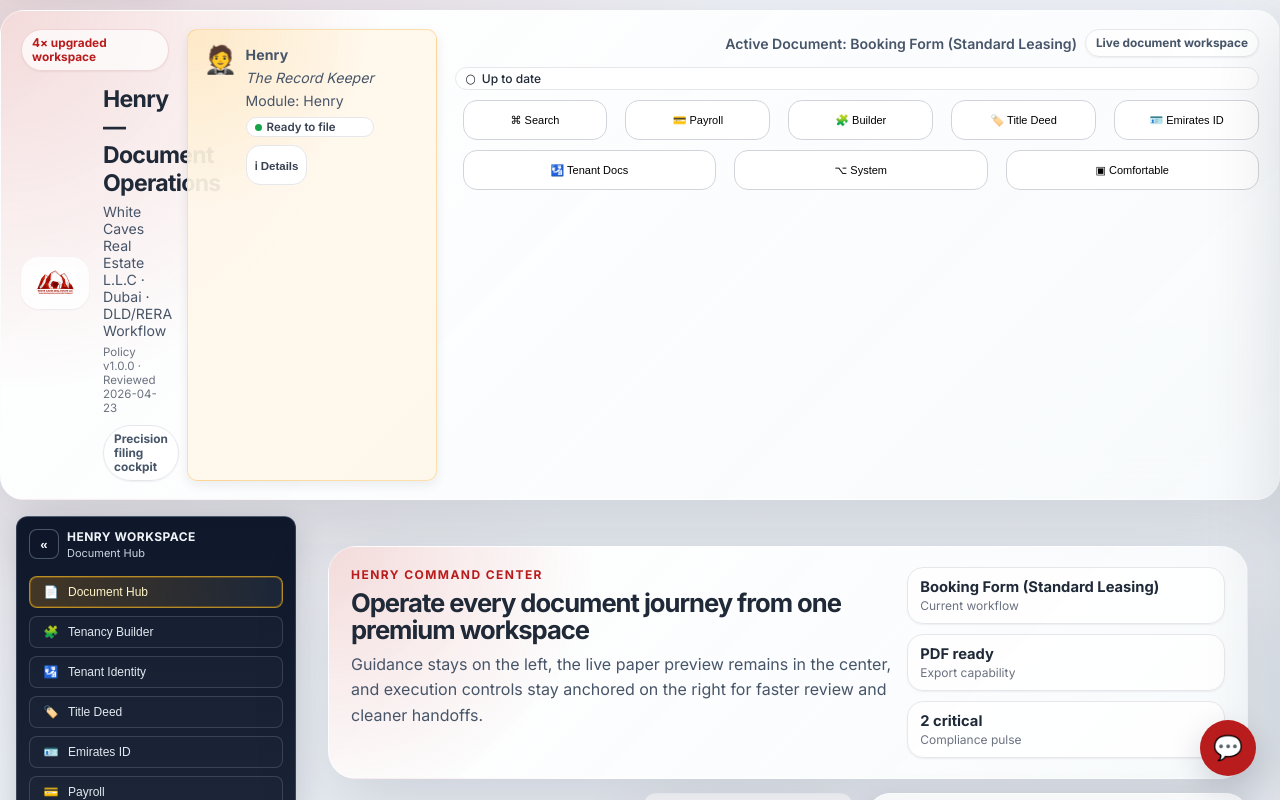
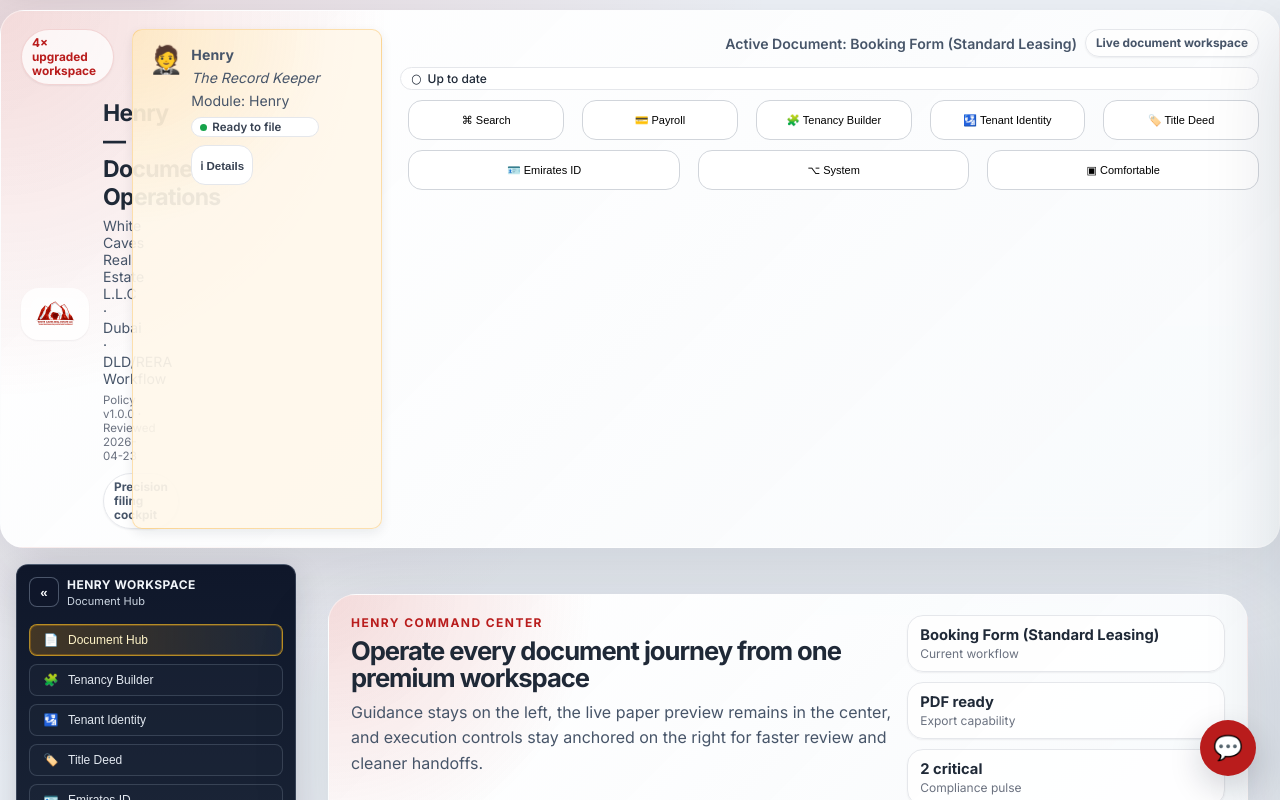
Before and after one commit to arslan9024/Henry, a React (Vite) app: page / in a window 1280 px wide. Shown: the top 800 px of the page. Built offline with nearby package versions, Linux system fonts and the light colour scheme; what @react-pdf/renderer would draw is missing.

Commit message:
refactor(nav): derive topbar module shortcuts from centralized route registry

```diff
--- a/src/components/TopNavbar.jsx
+++ b/src/components/TopNavbar.jsx
@@ -1,17 +1,14 @@
 import React, { useCallback, useEffect, useRef, useState } from 'react';
 import { useSelector, useDispatch } from 'react-redux';
 import { selectActiveTemplateLabel, selectPolicyMeta, selectHenry } from '../store/selectors';
+import { APP_PAGE_NAV_ITEMS, APP_PAGES, navigateToPage, selectCurrentPage } from '../store/appRouteSlice';
 import {
-  APP_PAGES,
-  selectCurrentPage,
-  goToPayroll,
-  goToDocumentHub,
-  goToTenancyBuilder,
-  goToTitleDeed,
-  goToEmiratesId,
-  goToTenantIdentityDocs,
-} from '../store/appRouteSlice';
-import { openCommandPalette as openCommandPaletteCommand, toggleLeftRail } from '../store/uiCommandSlice';
+  closeCommandPalette,
+  closeDrawer,
+  closePreview,
+  openCommandPalette as openCommandPaletteCommand,
+  toggleLeftRail,
+} from '../store/uiCommandSlice';
 import useDensity from '../hooks/useDensity';
 import useTheme from '../hooks/useTheme';
 import AutosaveIndicator from './AutosaveIndicator';
@@ -42,29 +39,27 @@
     dispatch(openCommandPaletteCommand());
   }, [dispatch]);
 
+  const handleNavigate = useCallback(
+    (targetPage) => {
+      dispatch(navigateToPage(targetPage));
+      dispatch(closeDrawer());
+      dispatch(closePreview());
+      dispatch(closeCommandPalette());
+    },
+    [dispatch],
+  );
+
   const togglePage = useCallback(() => {
     if (currentPage === APP_PAGES.PAYROLL) {
-      dispatch(goToDocumentHub());
+      handleNavigate(APP_PAGES.DOCUMENT_HUB);
     } else {
-      dispatch(goToPayroll());
+      handleNavigate(APP_PAGES.PAYROLL);
     }
-  }, [currentPage, dispatch]);
+  }, [currentPage, handleNavigate]);
 
-  const goToBuilderPage = useCallback(() => {
-    dispatch(goToTenancyBuilder());
-  }, [dispatch]);
-
-  const goToTitleDeedPage = useCallback(() => {
-    dispatch(goToTitleDeed());
-  }, [dispatch]);
-
-  const goToEmiratesIdPage = useCallback(() => {
-    dispatch(goToEmiratesId());
-  }, [dispatch]);
-
-  const goToTenantIdentityDocsPage = useCallback(() => {
-    dispatch(goToTenantIdentityDocs());
-  }, [dispatch]);
+  const topNavQuickRoutes = APP_PAGE_NAV_ITEMS.filter(
+    (item) => item.key !== APP_PAGES.DOCUMENT_HUB && item.key !== APP_PAGES.PAYROLL,
+  );
 
   useEffect(() => {
     if (!identityOpen) return undefined;
@@ -215,42 +210,18 @@
           >
             {currentPage === APP_PAGES.PAYROLL ? '📄 Documents' : '💳 Payroll'}
           </button>
-          <button
-            type="button"
-            className="density-toggle payroll-nav-btn"
-            onClick={goToBuilderPage}
-            aria-label="Navigate to Tenancy Contract Builder"
-            title="Tenancy Contract Builder"
-          >
-            🧩 Builder
-          </button>
-          <button
-            type="button"
-            className="density-toggle payroll-nav-btn"
-            onClick={goToTitleDeedPage}
-            aria-label="Navigate to Title Deed Extractor"
-            title="Title Deed Extractor"
-          >
-            🏷️ Title Deed
-          </button>
-          <button
-            type="button"
-            className="density-toggle payroll-nav-btn"
-            onClick={goToEmiratesIdPage}
-            aria-label="Navigate to Emirates ID Extractor"
-            title="Emirates ID Extractor"
-          >
-            🪪 Emirates ID
-          </button>
-          <button
-            type="button"
-            className="density-toggle payroll-nav-btn"
-            onClick={goToTenantIdentityDocsPage}
-            aria-label="Navigate to Tenant Passport and Residence Permit Scanner"
-            title="Tenant Passport and Residence Permit Scanner"
-          >
-            🛂 Tenant Docs
-          </button>
+          {topNavQuickRoutes.map((item) => (
+            <button
+              key={item.key}
+              type="button"
+              className="density-toggle payroll-nav-btn"
+              onClick={() => handleNavigate(item.key)}
+              aria-label={`Navigate to ${item.label}`}
+              title={item.label}
+            >
+              {item.icon} {item.label}
+            </button>
+          ))}
           <button
             type="button"
             className="density-toggle"
```
